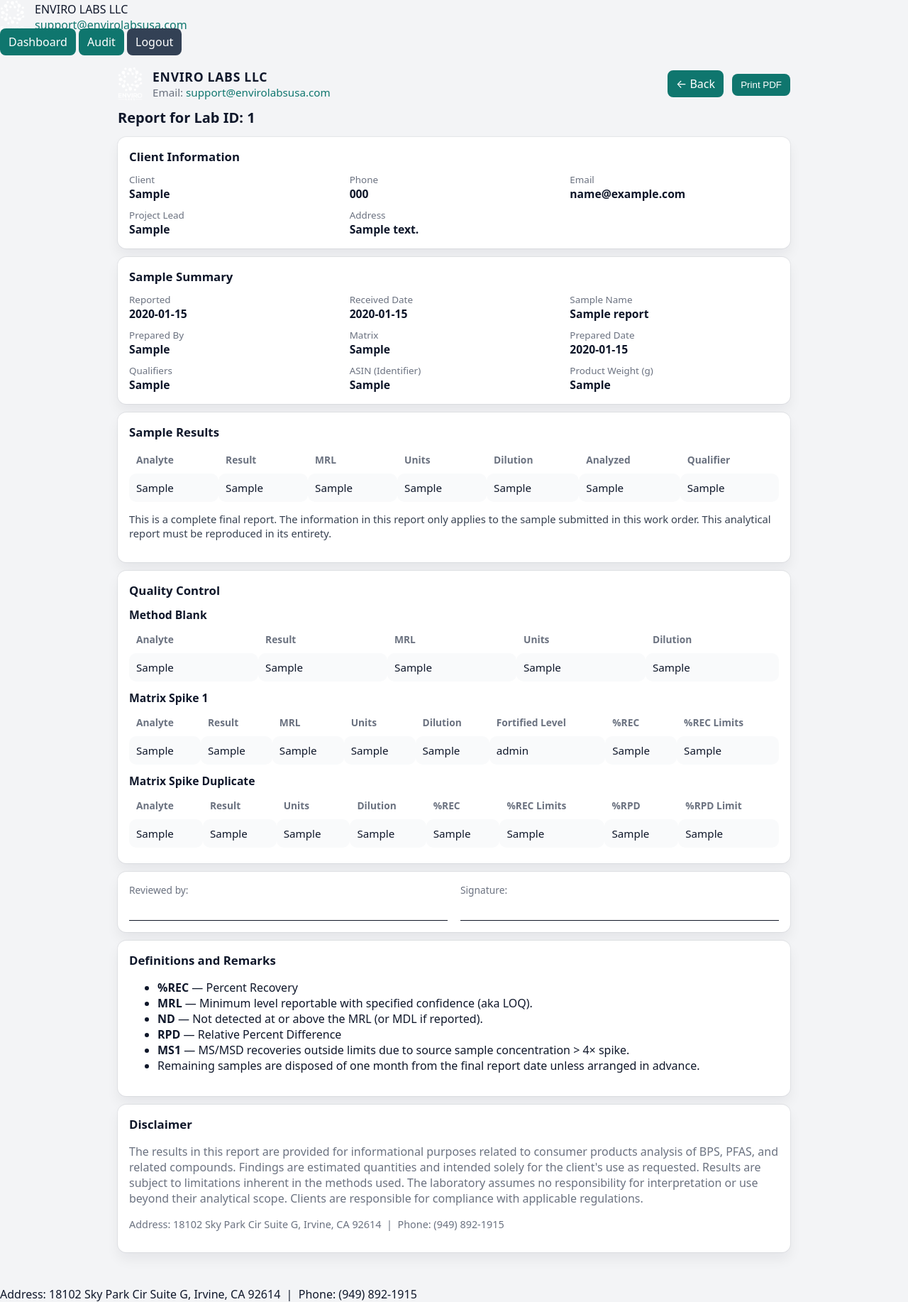
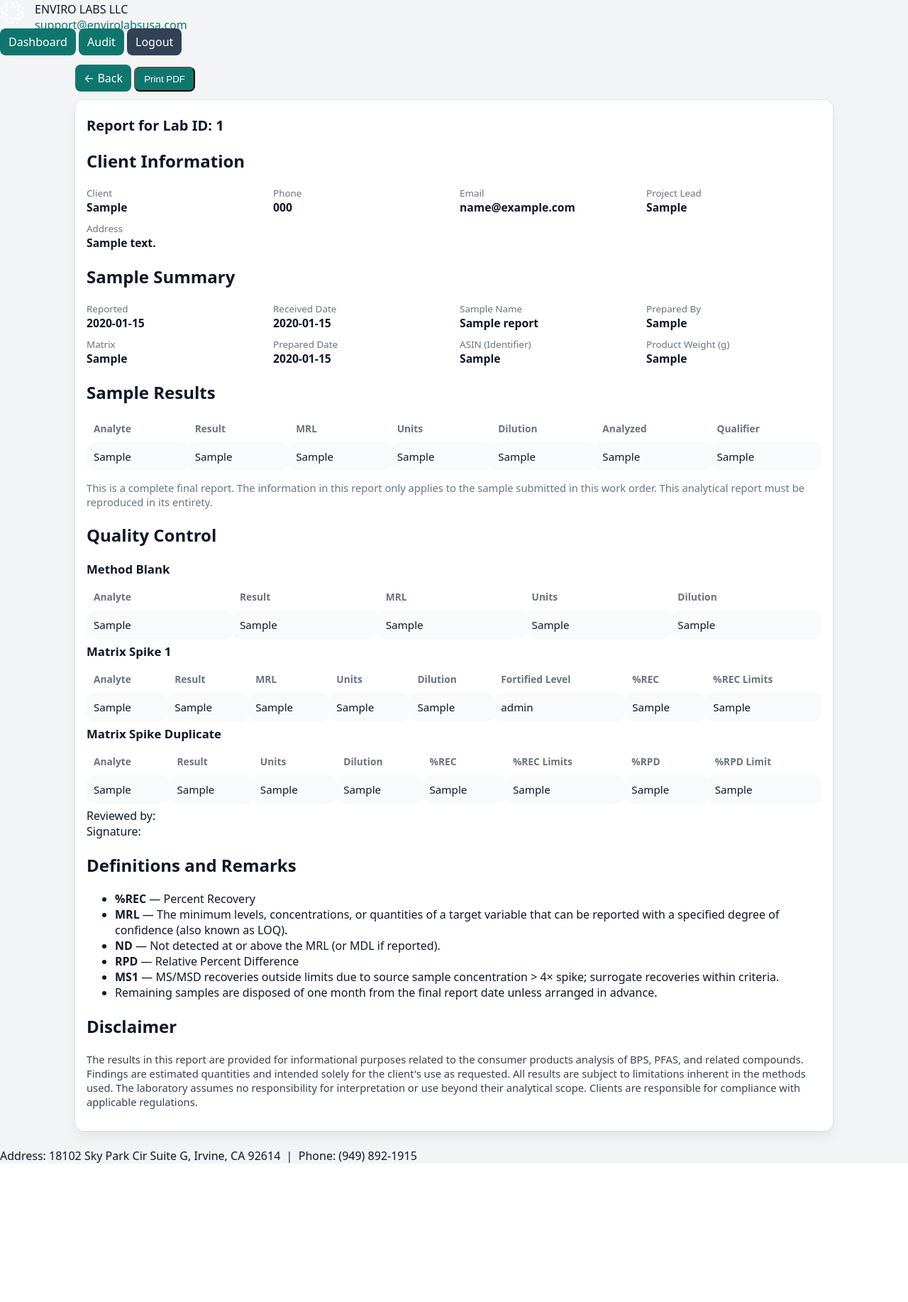
Before and after one commit to drsdass/EnviroLabs, a Flask app: page /report/1 in a window 1280 px wide. Shown: the whole page at 71% size. After the commit the page ends 1638 px from the top, so only its background shows below. Run offline with Flask 3, Linux system fonts and the light colour scheme; the visitor is signed in with stand-in values (Sample User, id 1); tables that the repository leaves empty hold one stand-in row (values such as "Sample post").

Commit message:
Update report_detail.html

```diff
--- a/templates/report_detail.html
+++ b/templates/report_detail.html
@@ -1,182 +1,186 @@
 {% extends "base.html" %}
-{% block title %}Report · {{ r.lab_id }}{% endblock %}
 {% block content %}
+<div class="report-actions">
+  <a href="{{ url_for('dashboard') }}" class="button">&larr; Back</a>
+  <button type="button" class="button primary" onclick="window.print()">Print PDF</button>
+</div>
 
-<div class="report-wrap">
-  <header class="report-header">
-    <div class="brand">
-      <img src="{{ url_for('static', filename='logo.png') }}" alt="Enviro Labs" class="logo">
-      <div class="brand-text">
-        <h1>ENVIRO LABS LLC</h1>
-        <div class="muted">Email: <a href="mailto:support@envirolabsusa.com">support@envirolabsusa.com</a></div>
+<section class="card report-card">
+  <h1 class="report-title">Report for Lab ID: {{ r.lab_id }}</h1>
+
+  <!-- Client Information -->
+  <div class="grid two">
+    <div class="card-sub">
+      <h2>Client Information</h2>
+      <div class="kv">
+        <div><span>Client</span><strong>{{ p.client_info.client }}</strong></div>
+        <div><span>Phone</span><strong>{{ p.client_info.phone }}</strong></div>
+        <div><span>Email</span><strong>{{ p.client_info.email }}</strong></div>
+        <div><span>Project Lead</span><strong>{{ p.client_info.project_lead }}</strong></div>
+        <div><span>Address</span><strong>{{ p.client_info.address }}</strong></div>
       </div>
     </div>
-    <div class="report-actions no-print">
-      <a class="btn" href="{{ url_for('dashboard') }}">&larr; Back</a>
-      <button class="btn" onclick="window.print()">Print PDF</button>
+
+    <div class="card-sub">
+      <h2>Sample Summary</h2>
+      <div class="kv">
+        <div><span>Reported</span><strong>{{ p.sample_summary.reported }}</strong></div>
+        <div><span>Received Date</span><strong>{{ p.sample_summary.received_date }}</strong></div>
+        <div><span>Sample Name</span><strong>{{ p.sample_summary.sample_name }}</strong></div>
+        <div><span>Prepared By</span><strong>{{ p.sample_summary.prepared_by }}</strong></div>
+        <div><span>Matrix</span><strong>{{ p.sample_summary.matrix }}</strong></div>
+        <div><span>Prepared Date</span><strong>{{ p.sample_summary.prepared_date }}</strong></div>
+        <div><span>ASIN (Identifier)</span><strong>{{ p.sample_summary.asin }}</strong></div>
+        <div><span>Product Weight (g)</span><strong>{{ p.sample_summary.product_weight_g }}</strong></div>
+      </div>
     </div>
-  </header>
-
-  <h2 class="report-title">Report for Lab ID: {{ r.lab_id }}</h2>
-
-  <!-- Client Information -->
-  <section class="card">
-    <h3>Client Information</h3>
-    <div class="kv">
-      <div><span>Client</span><strong>{{ p.client_info.client }}</strong></div>
-      {% if p.client_info.phone %}<div><span>Phone</span><strong>{{ p.client_info.phone }}</strong></div>{% endif %}
-      {% if p.client_info.email %}<div><span>Email</span><strong>{{ p.client_info.email }}</strong></div>{% endif %}
-      {% if p.client_info.project_lead %}<div><span>Project Lead</span><strong>{{ p.client_info.project_lead }}</strong></div>{% endif %}
-      {% if p.client_info.address %}<div><span>Address</span><strong>{{ p.client_info.address }}</strong></div>{% endif %}
-    </div>
-  </section>
-
-  <!-- Sample Summary -->
-  <section class="card">
-    <h3>Sample Summary</h3>
-    <div class="kv">
-      {% if p.sample_summary.reported %}<div><span>Reported</span><strong>{{ p.sample_summary.reported }}</strong></div>{% endif %}
-      {% if p.sample_summary.received_date %}<div><span>Received Date</span><strong>{{ p.sample_summary.received_date }}</strong></div>{% endif %}
-      <div><span>Sample Name</span><strong>{{ p.sample_summary.sample_name }}</strong></div>
-      {% if p.sample_summary.prepared_by %}<div><span>Prepared By</span><strong>{{ p.sample_summary.prepared_by }}</strong></div>{% endif %}
-      {% if p.sample_summary.matrix %}<div><span>Matrix</span><strong>{{ p.sample_summary.matrix }}</strong></div>{% endif %}
-      {% if p.sample_summary.prepared_date %}<div><span>Prepared Date</span><strong>{{ p.sample_summary.prepared_date }}</strong></div>{% endif %}
-      {% if p.sample_summary.qualifiers %}<div><span>Qualifiers</span><strong>{{ p.sample_summary.qualifiers }}</strong></div>{% endif %}
-      {% if p.sample_summary.asin %}<div><span>ASIN (Identifier)</span><strong>{{ p.sample_summary.asin }}</strong></div>{% endif %}
-      {% if p.sample_summary.product_weight_g %}<div><span>Product Weight (g)</span><strong>{{ p.sample_summary.product_weight_g }}</strong></div>{% endif %}
-    </div>
-  </section>
+  </div>
 
   <!-- Sample Results -->
-  <section class="card">
-    <h3>Sample Results</h3>
-    <table class="clean">
+  <div class="card-sub">
+    <h2>Sample Results</h2>
+    <table class="table clean">
       <thead>
         <tr>
-          <th>Analyte</th><th>Result</th><th>MRL</th><th>Units</th><th>Dilution</th><th>Analyzed</th><th>Qualifier</th>
+          <th>Analyte</th>
+          <th>Result</th>
+          <th>MRL</th>
+          <th>Units</th>
+          <th>Dilution</th>
+          <th>Analyzed</th>
+          <th>Qualifier</th>
         </tr>
       </thead>
       <tbody>
         <tr>
-          <td>{{ p.sample_results.analyte or "—" }}</td>
-          <td>{{ p.sample_results.result or "—" }}</td>
-          <td>{{ p.sample_results.mrl or "—" }}</td>
-          <td>{{ p.sample_results.units or "—" }}</td>
-          <td>{{ p.sample_results.dilution or "—" }}</td>
-          <td>{{ p.sample_results.analyzed or "—" }}</td>
-          <td>{{ p.sample_results.qualifier or "—" }}</td>
-        </tr>
-      </tbody>
-    </table>
-    <p class="note">
-      This is a complete final report. The information in this report only applies to the sample submitted in this work order.
-      This analytical report must be reproduced in its entirety.
-    </p>
-  </section>
-
-  <!-- Quality Control -->
-  <section class="card">
-    <h3>Quality Control</h3>
-
-    <h4>Method Blank</h4>
-    <table class="clean">
-      <thead>
-        <tr><th>Analyte</th><th>Result</th><th>MRL</th><th>Units</th><th>Dilution</th></tr>
-      </thead>
-      <tbody>
-        <tr>
-          <td>{{ p.method_blank.analyte or "—" }}</td>
-          <td>{{ p.method_blank.result or "—" }}</td>
-          <td>{{ p.method_blank.mrl or "—" }}</td>
-          <td>{{ p.method_blank.units or "—" }}</td>
-          <td>{{ p.method_blank.dilution or "—" }}</td>
+          <td>{{ p.sample_results.analyte }}</td>
+          <td>{{ p.sample_results.result }}</td>
+          <td>{{ p.sample_results.mrl }}</td>
+          <td>{{ p.sample_results.units }}</td>
+          <td>{{ p.sample_results.dilution }}</td>
+          <td>{{ p.sample_results.analyzed }}</td>
+          <td>{{ p.sample_results.qualifier }}</td>
         </tr>
       </tbody>
     </table>
 
-    <h4>Matrix Spike 1</h4>
-    <table class="clean">
+    <p class="note muted">
+      This is a complete final report. The information in this report only applies to the sample submitted in this work order.
+      This analytical report must be reproduced in its entirety.
+    </p>
+  </div>
+
+  <!-- QC -->
+  <div class="card-sub">
+    <h2>Quality Control</h2>
+
+    <h3 class="h3">Method Blank</h3>
+    <table class="table clean">
       <thead>
         <tr>
-          <th>Analyte</th><th>Result</th><th>MRL</th><th>Units</th><th>Dilution</th>
-          <th>Fortified Level</th><th>%REC</th><th>%REC Limits</th>
+          <th>Analyte</th>
+          <th>Result</th>
+          <th>MRL</th>
+          <th>Units</th>
+          <th>Dilution</th>
         </tr>
       </thead>
       <tbody>
         <tr>
-          <td>{{ p.matrix_spike_1.analyte or "—" }}</td>
-          <td>{{ p.matrix_spike_1.result or "—" }}</td>
-          <td>{{ p.matrix_spike_1.mrl or "—" }}</td>
-          <td>{{ p.matrix_spike_1.units or "—" }}</td>
-          <td>{{ p.matrix_spike_1.dilution or "—" }}</td>
-          <td>{{ p.matrix_spike_1.fortified_level or "—" }}</td>
-          <td>{{ p.matrix_spike_1.pct_rec or "—" }}</td>
-          <td>{{ p.matrix_spike_1.pct_rec_limits or "—" }}</td>
+          <td>{{ p.method_blank.analyte }}</td>
+          <td>{{ p.method_blank.result }}</td>
+          <td>{{ p.method_blank.mrl }}</td>
+          <td>{{ p.method_blank.units }}</td>
+          <td>{{ p.method_blank.dilution }}</td>
         </tr>
       </tbody>
     </table>
 
-    <h4>Matrix Spike Duplicate</h4>
-    <table class="clean">
+    <h3 class="h3">Matrix Spike 1</h3>
+    <table class="table clean">
       <thead>
         <tr>
-          <th>Analyte</th><th>Result</th><th>Units</th><th>Dilution</th>
-          <th>%REC</th><th>%REC Limits</th><th>%RPD</th><th>%RPD Limit</th>
+          <th>Analyte</th>
+          <th>Result</th>
+          <th>MRL</th>
+          <th>Units</th>
+          <th>Dilution</th>
+          <th>Fortified Level</th>
+          <th>%REC</th>
+          <th>%REC Limits</th>
         </tr>
       </thead>
       <tbody>
         <tr>
-          <td>{{ p.matrix_spike_dup.analyte or "—" }}</td>
-          <td>{{ p.matrix_spike_dup.result or "—" }}</td>
-          <td>{{ p.matrix_spike_dup.units or "—" }}</td>
-          <td>{{ p.matrix_spike_dup.dilution or "—" }}</td>
-          <td>{{ p.matrix_spike_dup.pct_rec or "—" }}</td>
-          <td>{{ p.matrix_spike_dup.pct_rec_limits or "—" }}</td>
-          <td>{{ p.matrix_spike_dup.pct_rpd or "—" }}</td>
-          <td>{{ p.matrix_spike_dup.pct_rpd_limit or "—" }}</td>
+          <td>{{ p.matrix_spike_1.analyte }}</td>
+          <td>{{ p.matrix_spike_1.result }}</td>
+          <td>{{ p.matrix_spike_1.mrl }}</td>
+          <td>{{ p.matrix_spike_1.units }}</td>
+          <td>{{ p.matrix_spike_1.dilution }}</td>
+          <td>{{ p.matrix_spike_1.fortified_level }}</td>
+          <td>{{ p.matrix_spike_1.pct_rec }}</td>
+          <td>{{ p.matrix_spike_1.pct_rec_limits }}</td>
         </tr>
       </tbody>
     </table>
-  </section>
 
-  <!-- Review & Signature -->
-  <section class="card">
-    <div class="signoff">
-      <div>
-        <div class="label">Reviewed by:</div>
-        <div class="line"></div>
-      </div>
-      <div>
-        <div class="label">Signature:</div>
-        <div class="line"></div>
-      </div>
+    <h3 class="h3">Matrix Spike Duplicate</h3>
+    <table class="table clean">
+      <thead>
+        <tr>
+          <th>Analyte</th>
+          <th>Result</th>
+          <th>Units</th>
+          <th>Dilution</th>
+          <th>%REC</th>
+          <th>%REC Limits</th>
+          <th>%RPD</th>
+          <th>%RPD Limit</th>
+        </tr>
+      </thead>
+      <tbody>
+        <tr>
+          <td>{{ p.matrix_spike_dup.analyte }}</td>
+          <td>{{ p.matrix_spike_dup.result }}</td>
+          <td>{{ p.matrix_spike_dup.units }}</td>
+          <td>{{ p.matrix_spike_dup.dilution }}</td>
+          <td>{{ p.matrix_spike_dup.pct_rec }}</td>
+          <td>{{ p.matrix_spike_dup.pct_rec_limits }}</td>
+          <td>{{ p.matrix_spike_dup.pct_rpd }}</td>
+          <td>{{ p.matrix_spike_dup.pct_rpd_limit }}</td>
+        </tr>
+      </tbody>
+    </table>
+  </div>
+
+  <!-- Reviewed / Signature -->
+  <div class="card-sub signature-row">
+    <div class="kv-inline">
+      <div><span>Reviewed by:</span><strong>&nbsp;</strong></div>
+      <div><span>Signature:</span><strong>&nbsp;</strong></div>
     </div>
-  </section>
+  </div>
 
-  <!-- Definitions & Remarks -->
-  <section class="card">
-    <h3>Definitions and Remarks</h3>
+  <!-- Definitions & Disclaimer -->
+  <div class="card-sub">
+    <h2>Definitions and Remarks</h2>
     <ul class="defs">
       <li><strong>%REC</strong> — Percent Recovery</li>
-      <li><strong>MRL</strong> — Minimum level reportable with specified confidence (aka LOQ).</li>
+      <li><strong>MRL</strong> — The minimum levels, concentrations, or quantities of a target variable that can be reported with a specified degree of confidence (also known as LOQ).</li>
       <li><strong>ND</strong> — Not detected at or above the MRL (or MDL if reported).</li>
       <li><strong>RPD</strong> — Relative Percent Difference</li>
-      <li><strong>MS1</strong> — MS/MSD recoveries outside limits due to source sample concentration &gt; 4× spike.</li>
+      <li><strong>MS1</strong> — MS/MSD recoveries outside limits due to source sample concentration &gt; 4× spike; surrogate recoveries within criteria.</li>
       <li>Remaining samples are disposed of one month from the final report date unless arranged in advance.</li>
     </ul>
-  </section>
 
-  <!-- Disclaimer & Address -->
-  <section class="card">
-    <h3>Disclaimer</h3>
-    <p class="muted">
-      The results in this report are provided for informational purposes related to consumer products analysis of BPS,
-      PFAS, and related compounds. Findings are estimated quantities and intended solely for the client's use as requested.
-      Results are subject to limitations inherent in the methods used. The laboratory assumes no responsibility for interpretation
-      or use beyond their analytical scope. Clients are responsible for compliance with applicable regulations.
+    <h2>Disclaimer</h2>
+    <p class="note">
+      The results in this report are provided for informational purposes related to the consumer products analysis
+      of BPS, PFAS, and related compounds. Findings are estimated quantities and intended solely for the client's use
+      as requested. All results are subject to limitations inherent in the methods used. The laboratory assumes no
+      responsibility for interpretation or use beyond their analytical scope. Clients are responsible for compliance
+      with applicable regulations.
     </p>
-    <p class="muted small">Address: 18102 Sky Park Cir Suite G, Irvine, CA 92614 &nbsp;|&nbsp; Phone: (949) 892-1915</p>
-  </section>
-</div>
-
+  </div>
+</section>
 {% endblock %}
```
